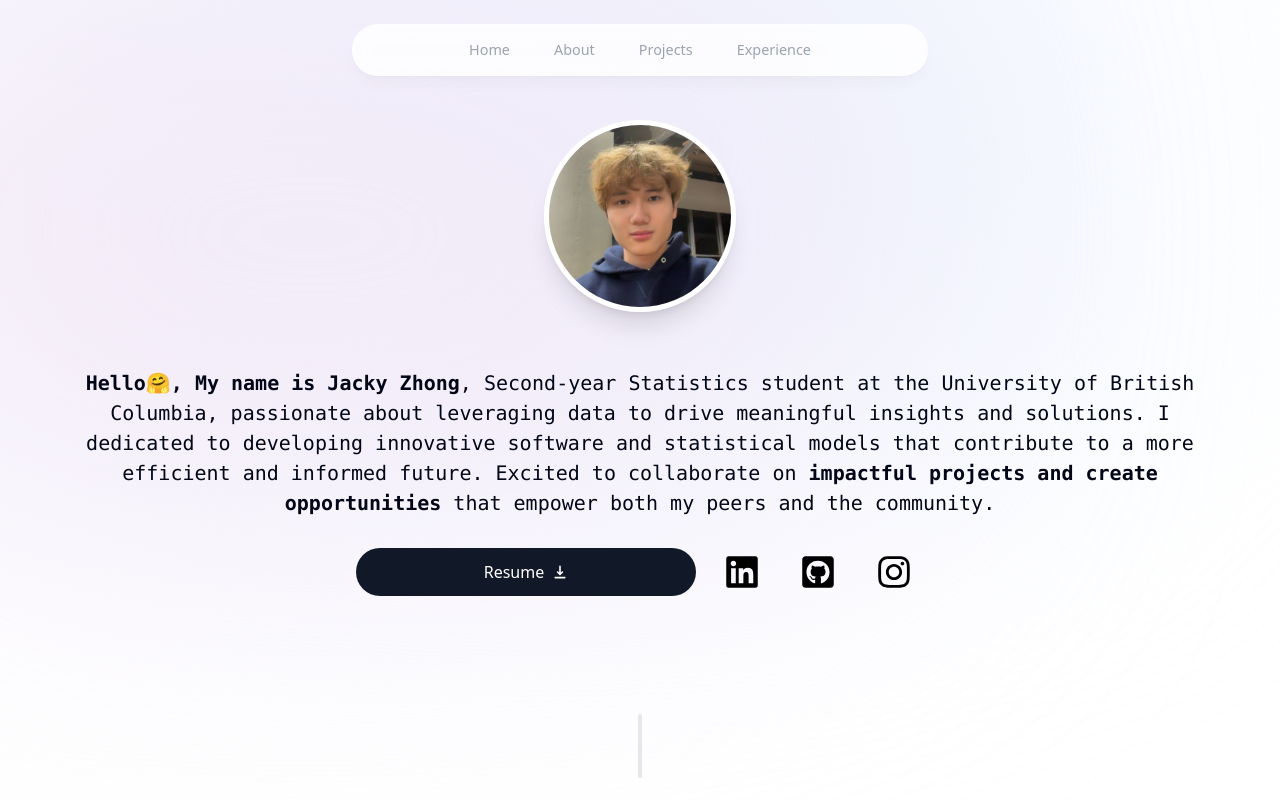
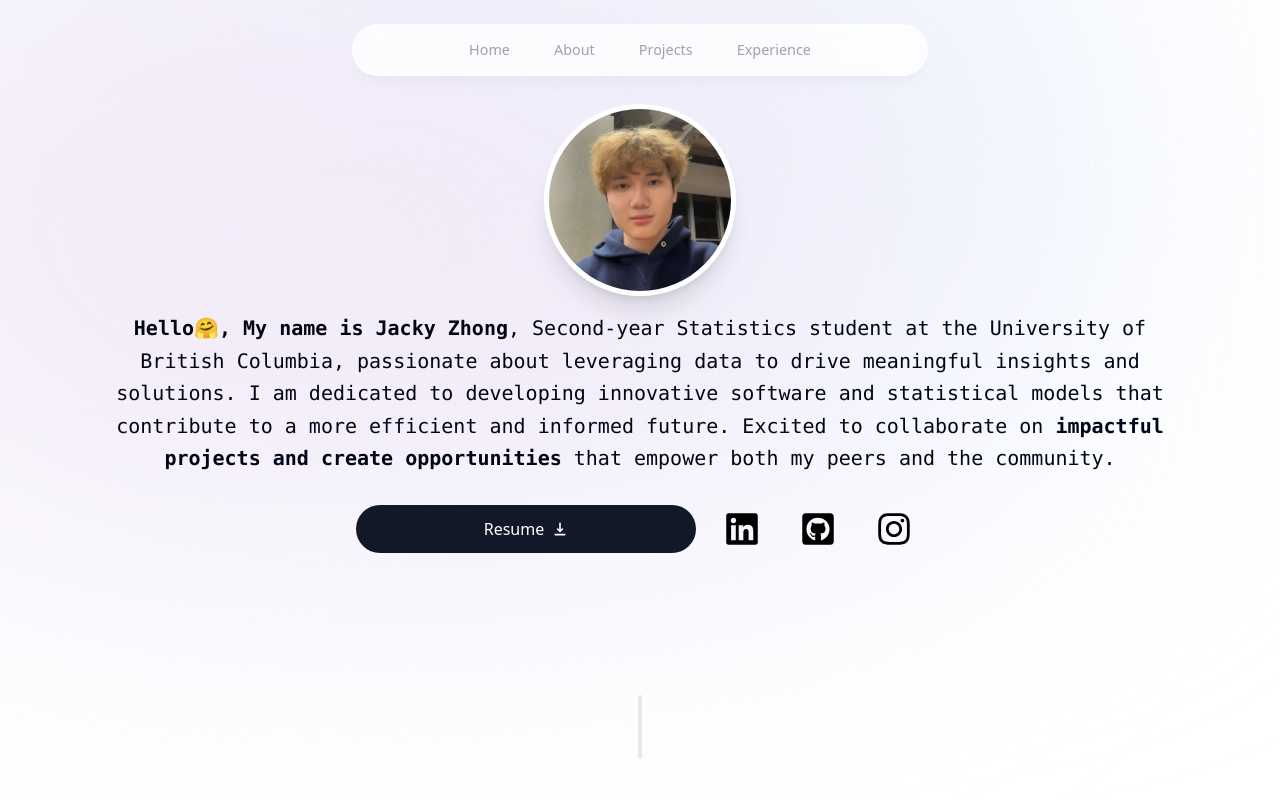
Before and after one commit to Jacky040124/Personal-Portfolio-Website, a Next.js app: page / in a window 1280 px wide. Shown: the top 800 px of the page. Built offline with nearby package versions, Linux system fonts and the light colour scheme.

Commit message:
Updated Project component for better mobile responsiveness

```diff
--- a/components/2. Intro.tsx
+++ b/components/2. Intro.tsx
@@ -5,30 +5,24 @@ import { FaLinkedin, FaInstagram, FaGithubSquare } from "react-icons/fa";
 
 export default function Intro() {
   return (
-    <section id="home" className="scroll-mt-[100rem] p-4">
+    <section id="home" className="scroll-mt-[5rem] p-4 sm:p-10">
 
-      <div className="flex flex-col items-center justify-center sm:p-10 p-4">
+      <div className="flex flex-col items-center justify-center">
         <div>
           <Image
             src="/Jacky.jpeg"
             alt="Jacky Photo"
-            width='192'
-            height='192'
-            quality='95'
+            width={192}
+            height={192}
+            quality={95}
             priority={true}
             className="h-32 w-32 sm:h-48 sm:w-48 rounded-full border-[0.35rem] border-white shadow-xl"
           />
         </div>
       </div>
 
-      <p className="mb-6 mt-4 text-lg sm:text-xl font-mono !leading-[1.5] text-center">
-        <b> Hello🤗, My name is Jacky Zhong</b>
-        , Second-year Statistics student at the University of British Columbia,
-        passionate about leveraging data to drive meaningful insights and solutions.
-        I dedicated to developing innovative software and statistical models that
-        contribute to a more efficient and informed future. Excited to collaborate on
-        <b> impactful projects and create opportunities </b>
-        that empower both my peers and the community.
+      <p className="mt-4 mb-6 text-lg sm:text-xl font-mono text-center !leading-relaxed">
+        <b>Hello🤗, My name is Jacky Zhong</b>, Second-year Statistics student at the University of British Columbia, passionate about leveraging data to drive meaningful insights and solutions. I am dedicated to developing innovative software and statistical models that contribute to a more efficient and informed future. Excited to collaborate on <b>impactful projects and create opportunities</b> that empower both my peers and the community.
       </p>
 
       <div className="flex flex-col sm:flex-row justify-center items-center gap-4">
```
